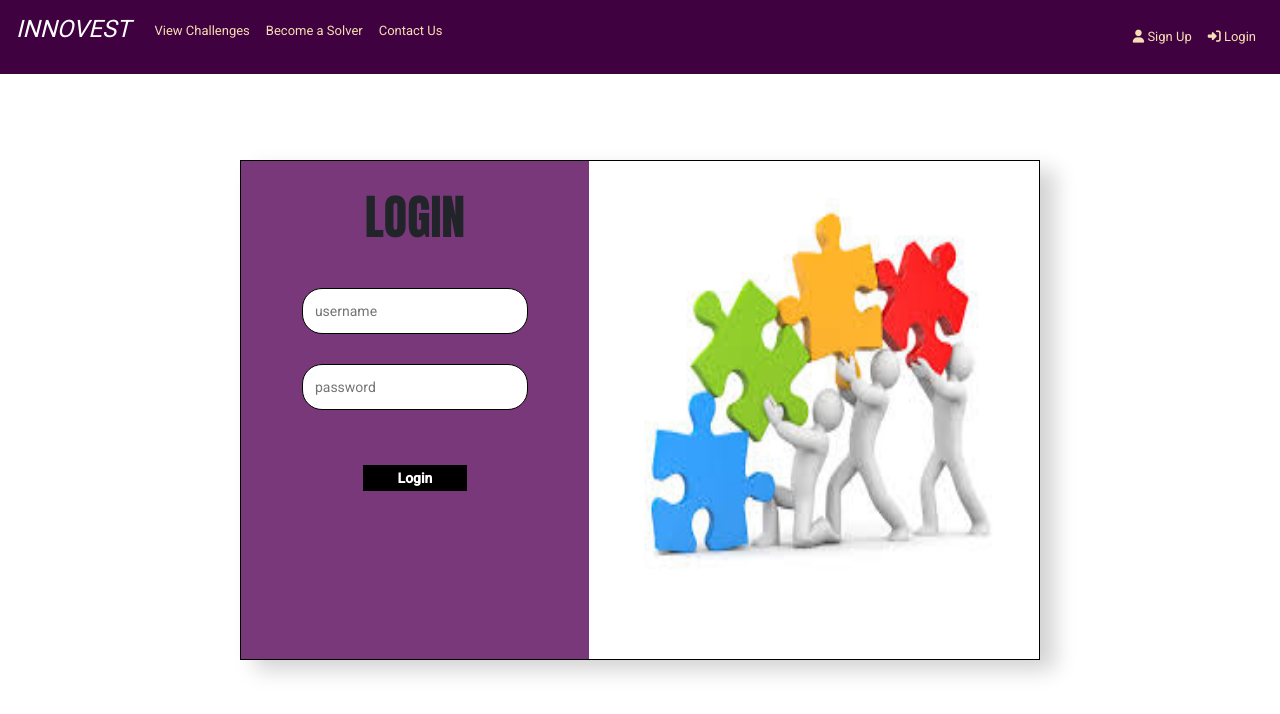
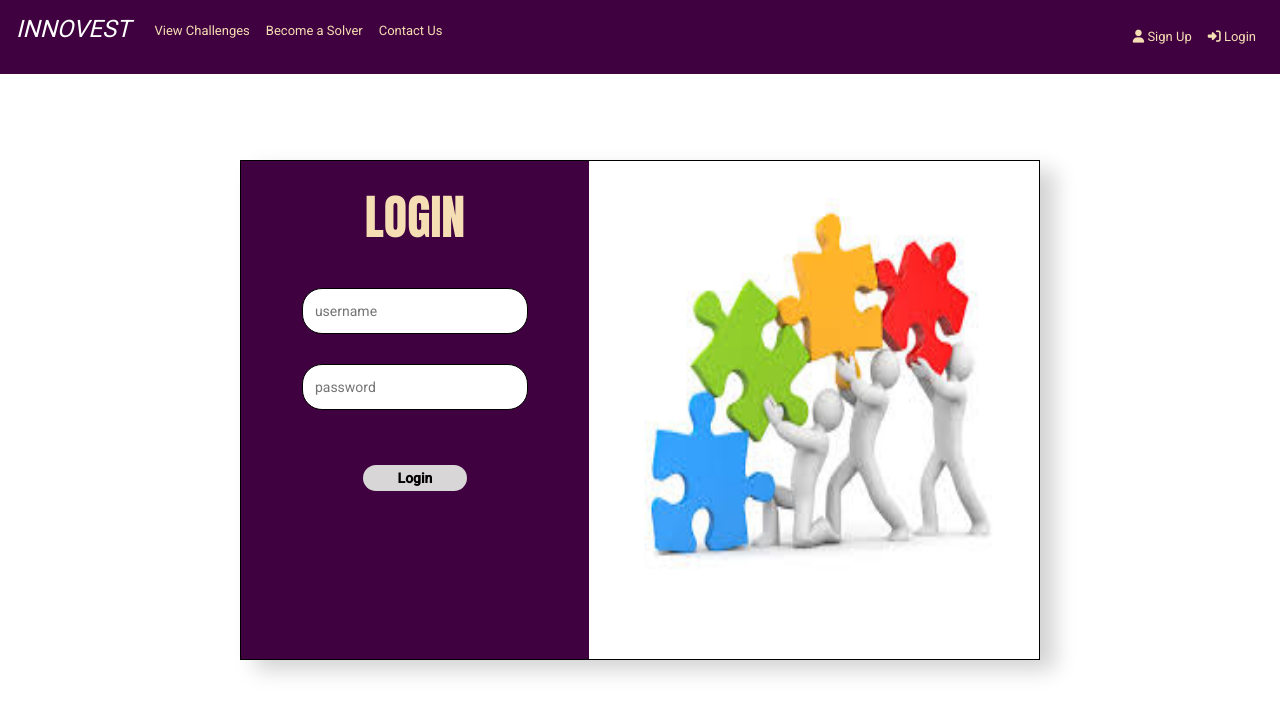
Before and after one commit to icode09/Innovest, an Angular app in the folder webapp/: page /login in a window 1280 px wide. Shown: the top 714 px of the page. Built offline with nearby package versions, Linux system fonts and the light colour scheme.

Commit message:
login UI changed

```diff
--- a/webapp/src/app/login/login.component.css
+++ b/webapp/src/app/login/login.component.css
@@ -27,13 +27,17 @@
     flex-direction: column;
     width: 50% ;
     align-items: center;
-    background-color: rgb(121, 56, 121);
+    background-color: rgb(63, 1, 63);
 
+}
+.error{
+    color: red;
 }
 .form h2{
     font-size: 3rem;
     font-family: Impact, Haettenschweiler, 'Arial Narrow Bold', sans-serif;
     margin: 40px;
+    color: wheat;
 
 }
 .box{
@@ -48,15 +52,16 @@
     padding: 3px 10px;
     width: 30%;
     margin-top: 40px;
-    background-color: black;
-    color: white;
+    background-color: rgb(216, 214, 214);
+    color:black;
     font-weight: bold;
     border: none;
     border-left: none;
+    border-radius: 20px;
 }
 #submit:hover{
     cursor: pointer;
-    background-color: rgb(90, 32, 90);
+    background-color: rgb(136, 134, 236);
 }
 .side{
     display: flex;
```
